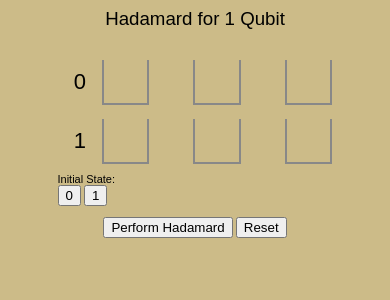
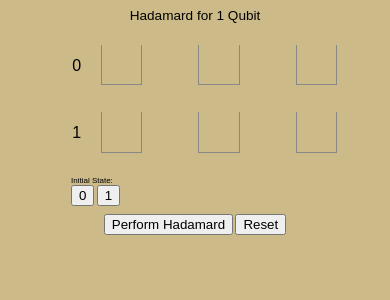
Before and after one commit to KatherineB/testProject140723, a PHP site: page /Hadamard_1Q.html in a window 390 px wide. Shown: the top 300 px of the page. Run offline with PHP 8.4, Linux system fonts and the light colour scheme.

Commit message:
enlarged items displayed on screen and adjusted responsiveness

```diff
--- a/JavaScript_practice/Hadamard_1Q.css
+++ b/JavaScript_practice/Hadamard_1Q.css
@@ -1,8 +1,8 @@
 /* CSS for Hadamard_1Q */
 
-@media (min-width: 320px) {body {font-size: 11px;} }
-@media (min-width: 423px) {body {font-size: 13px;} }
-@media (min-width: 526px) {body {font-size: 16px;} }
+@media (min-width: 320px) {body {font-size: 8px;} }
+@media (min-width: 423px) {body {font-size: 11px;} }
+@media (min-width: 526px) {body {font-size: 13px;} }
 @media (min-width: 768px) {body {font-size: 20px;} }
 @media (min-width: 992px) {body {font-size: 23px;} }
 @media (min-width: 1200px) {body {font-size: 27px;} }
@@ -25,33 +25,33 @@ html{
 }
 .init-bit{
    /* border: 1px solid #000;*/
-	width: 2em;
-	height: 2.1em;
+	width: 3em;
+	height: 3.1em;
 	display:inline-block;
 	float: left;
 	font-size: 2em;
 	text-align: center;
-	line-height: 2;
+	line-height: 2.6;
 }
 .prob-state{
     border: 0.2em solid #888888;
     border-top: 0;
-	width: 3.95em;
-	height: 3.95em;
+	width: 4.95em;
+	height: 4.95em;
 	display:inline-block;
 	float: left;
 }
 .top-fill{
-    width: 3.6em;
-	height: 1.7em;
+    width: 4.5em;
+	height: 2.25em;
 	background-color:  #ccbb88;
 	font-size: 1.1em;
 	text-align: center;
 	line-height: 2;
 }
 .bottom-fill{
-    width: 3.6em;
-	height: 1.9em;
+    width: 4.5em;
+	height: 2.25em;
 	background-color:  #ccbb88;
 	font-size: 1.1em;
 	text-align: center;
@@ -59,19 +59,19 @@ html{
 }
 .trans-info{
   /*  border: 1px solid #000;*/
-	width: 4em;
-	height: 4.2em;
+	width: 7em;
+	height: 7.2em;
 	display:inline-block;
 	float: left;
 }
 .btns-init-label{
 	margin-top: 0.5em;
-	width: 25em;
+	width: 31em;
 	text-align: left;
 	display: inline-block;
 }
 .btns-init{
-	width: 25em;
+	width: 31em;
 	text-align: left;
 	display: inline-block;
 }
```
